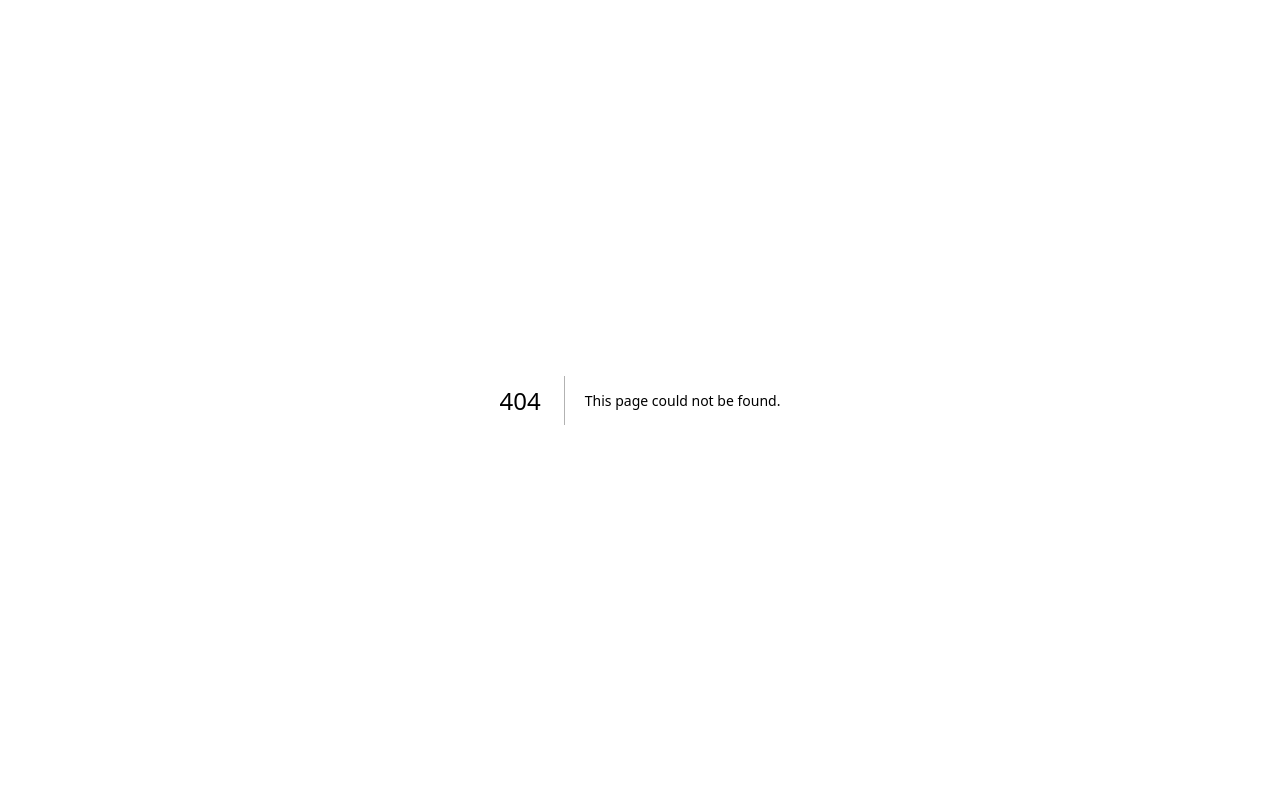
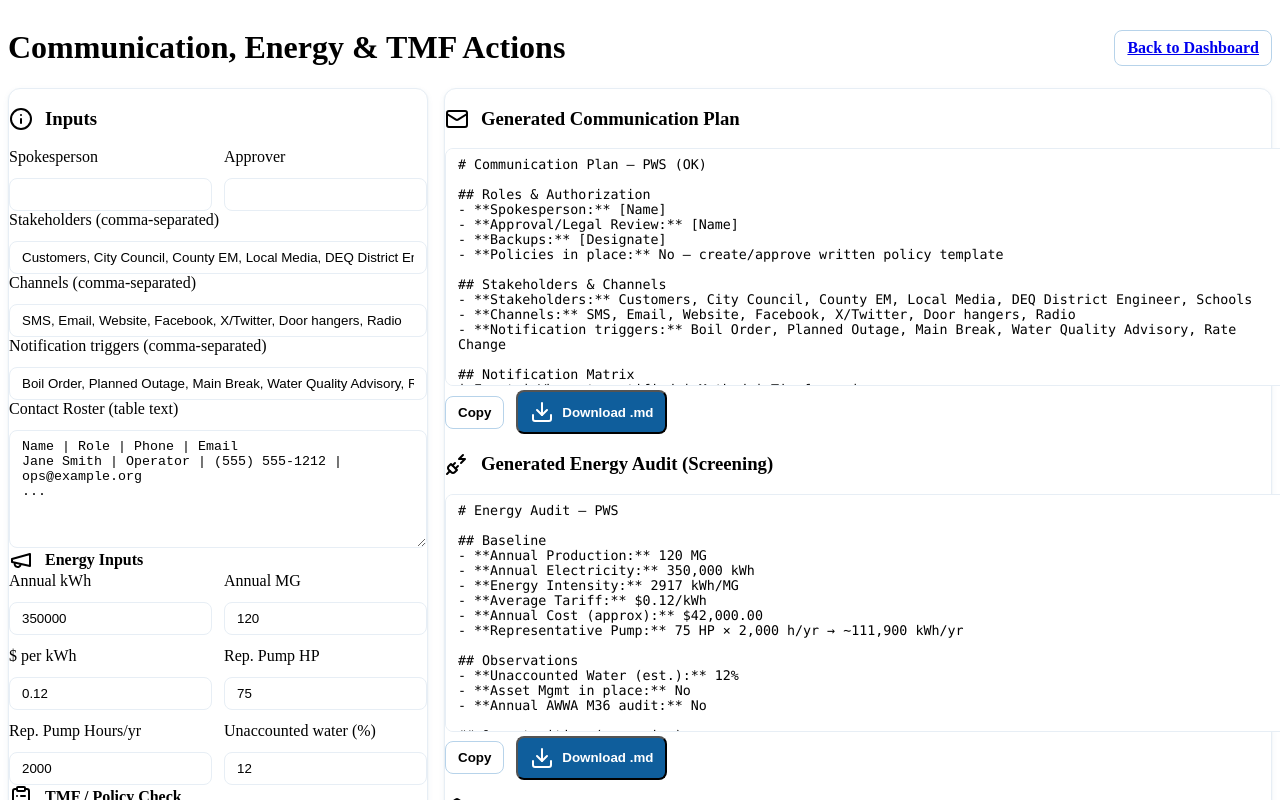
Before and after one commit to jddawson3535-coder/WaterDash-, a Next.js app: page /planner in a window 1280 px wide. Before the commit this address had no page. Shown: the top 800 px of the page. Built offline with nearby package versions, Linux system fonts and the light colour scheme.

Commit message:
Create page.tsx

```diff
--- /dev/null
+++ b/app/planner/page.tsx
@@ -0,0 +1,6 @@
+"use client";
+import { CommEnergyPlanner } from "../../components/CommEnergyPlanner";
+
+export default function Planner() {
+  return <CommEnergyPlanner />;
+}
```
